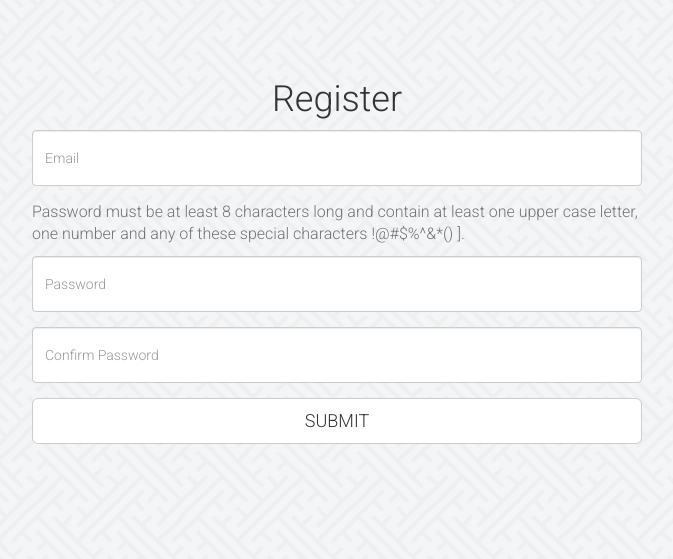
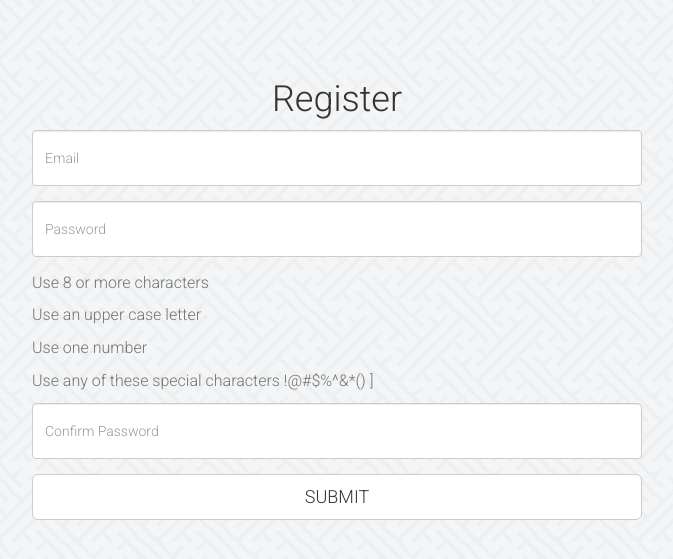
Before and after one commit to hamik112/jaypeak, a Python web app: template jaypeak/templates/transactions/register.html in a window 1280 px wide. Shown: the part 80-639 px from the top of the page, without its empty margins (303-976 px from the left). Run offline with Jinja, Linux system fonts and the light colour scheme; the template is opened without the code that fills it, so the values that code supplies are empty, except form fields; tables that the repository leaves empty hold one stand-in row (values such as "Sample post"); form fields are guessed from the names that the template uses; some libraries are stand-ins or nearby versions; some web fonts are replaced.

Commit message:
Update password restrictions copy on registration template

```diff
--- a/jaypeak/templates/transactions/register_form.html
+++ b/jaypeak/templates/transactions/register_form.html
@@ -17,11 +17,6 @@
         {{ register_form.email(class="form-group form-control", placeholder="Email") }}
     {% endif %}
 
-    <p class="help-block">
-        Password must be at least 8 characters long and contain at least one upper case letter,
-        one number and any of these special characters !@#$%^&*() ].
-    </p>
-
     {% if register_form.password.errors %}
         <div class="form-group has-error">
             {{ register_form.password(class="form-control", placeholder="Password") }}
@@ -30,6 +25,21 @@
     {% else %}
         {{ register_form.password(class="form-group form-control", placeholder="Password") }}
     {% endif %}
+
+    <p class="help-block">
+        Use 8 or more characters
+    </p>
+    <p class="help-block">
+        Use an upper case letter
+    </p>
+    <p class="help-block">
+        Use one number
+    </p>
+
+    <p class="help-block">
+        Use any of these special characters !@#$%^&*() ]
+    </p>
+
 
     {% if register_form.password_confirm.errors %}
         <div class="form-group has-error">
```
Also changed, not shown: .travis.yml.
